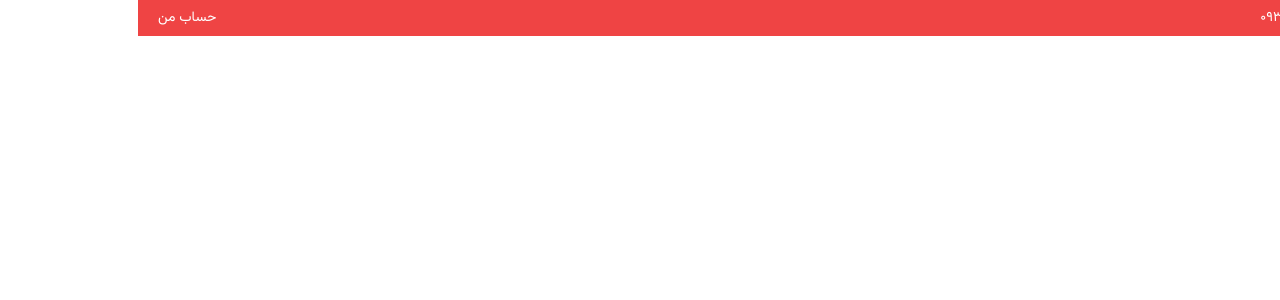
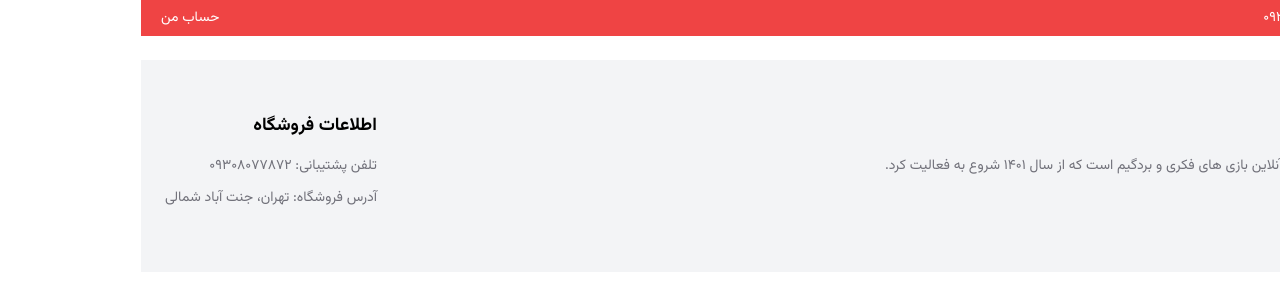
Before and after one commit to mahdirazaqi/blackdice-web, a Next.js app: page / in a window 1280 px wide. Shown: the top 300 px of the page. Built offline with nearby package versions, Linux system fonts and the light colour scheme; what tailwindcss-flip would draw is missing.

Commit message:
ADD: footer

```diff
--- a/app/layout.tsx
+++ b/app/layout.tsx
@@ -2,6 +2,7 @@ import type { Metadata } from "next";
 import { Vazirmatn } from "next/font/google";
 import "./globals.css";
 import Header from "@/components/layout/Header";
+import Footer from "@/components/layout/Footer";
 
 const vazirmatn = Vazirmatn({ subsets: ["latin"] });
 
@@ -21,6 +22,8 @@ export default function RootLayout({
         <Header />
 
         <main className="container mx-auto p-3">{children}</main>
+
+        <Footer />
       </body>
     </html>
   );
--- /dev/null
+++ b/components/layout/Footer.tsx
@@ -0,0 +1,24 @@
+import Link from "next/link";
+
+export default function Footer() {
+  return (
+    <footer className="bg-gray-100 flex justify-between px-3 py-10 text-black">
+      <div className="w-full p-3">
+        <h3 className="font-bold text-lg mb-4">درباره فروشگاه</h3>
+        <p className="text-zinc-500">
+          بلک دایس، فروشگاه آنلاین بازی های فکری و بردگیم است که از سال ۱۴۰۱
+          شروع به فعالیت کرد.
+        </p>
+      </div>
+
+      <div className="min-w-fit p-3">
+        <h3 className="font-bold text-lg mb-4">اطلاعات فروشگاه</h3>
+        <div className="text-zinc-500 flex flex-col gap-3">
+          <div>تلفن پشتیبانی: ۰۹۳۰۸۰۷۷۸۷۲</div>
+          <div>آدرس فروشگاه: تهران، جنت آباد شمالی</div>
+          <Link href={"#"}></Link>
+        </div>
+      </div>
+    </footer>
+  );
+}
```
